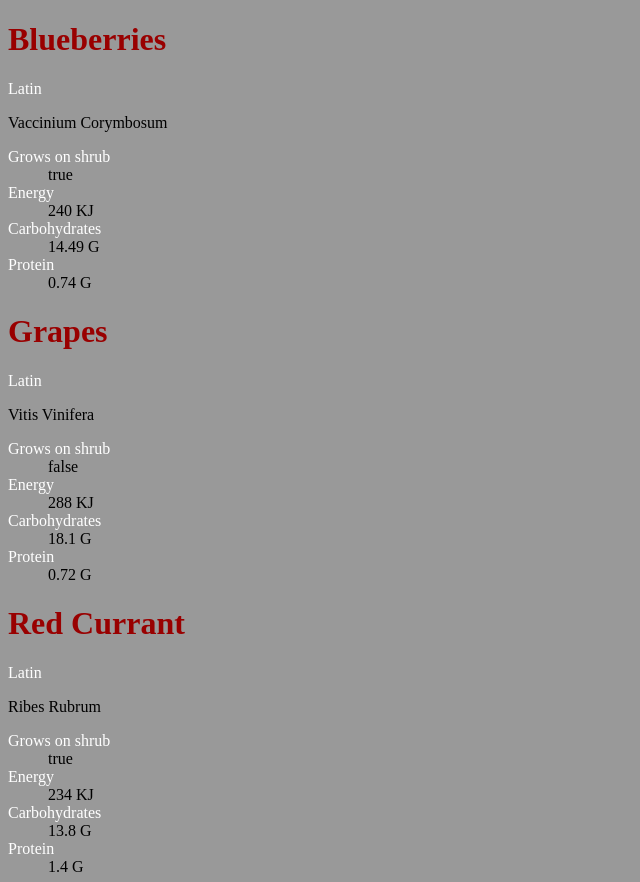
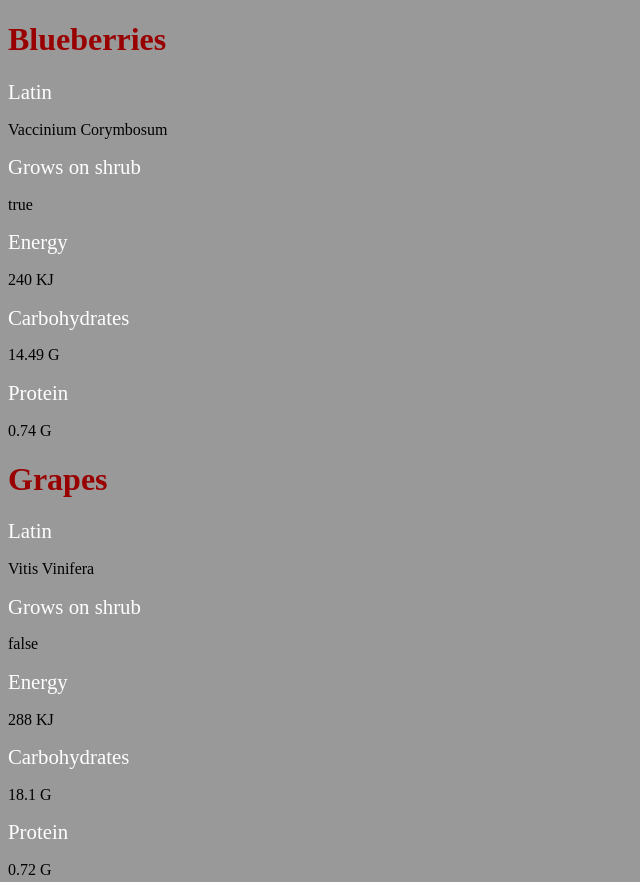
Before and after one commit to nadim944/dsn1676-assignment-4, a plain HTML site: page index.html in a window 1280 px wide. Shown: the top 882 px of the page, without its empty margins (0-640 px from the left). Drawn offline with Linux system fonts and the light colour scheme.

Commit message:
Added margin auto and increased font size on dd
Added margin auto on dd and increased font size on dd in main.css

```diff
--- a/css/main.css
+++ b/css/main.css
@@ -8,9 +8,13 @@ body {
 
 dt {
     color: white;
+    margin-top: 0.8em;
+    margin-bottom: 0.8em;
+    font-size: 1.3em;
 }
 
-h2 {
-    color: white;
+dd {
+    margin: auto;
+    font-size: 1em;
 
 }
```
